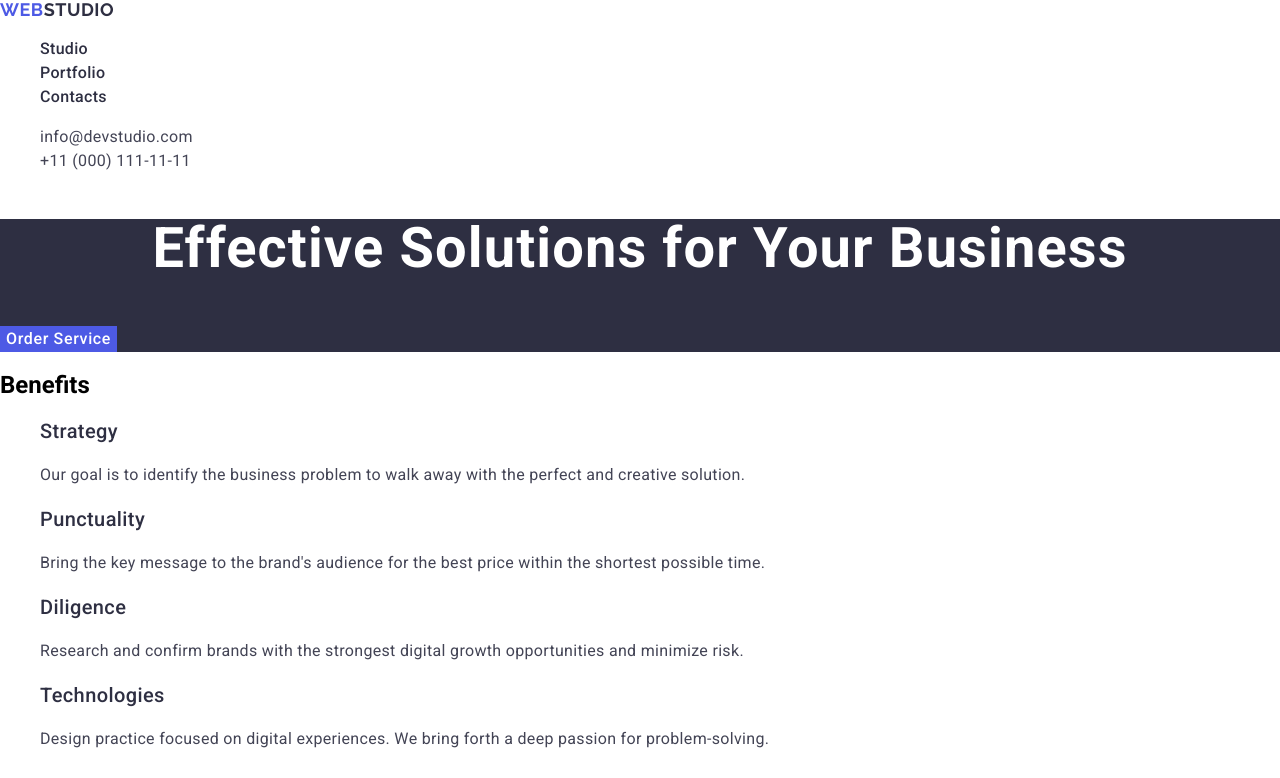
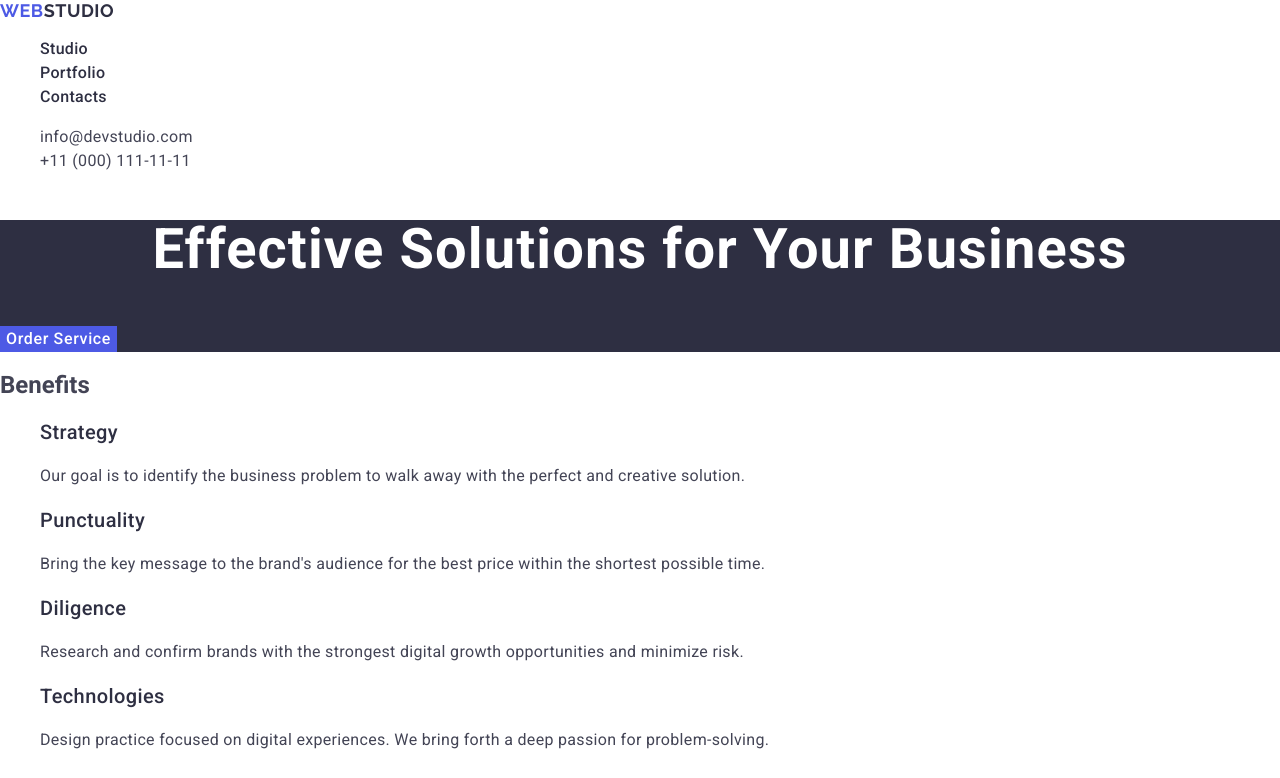
Before and after one commit to kitark13/goit-markup-hw-02, a plain HTML site: page index.html in a window 1280 px wide. Shown: the top 778 px of the page. Drawn offline with nearby package versions, Linux system fonts and the light colour scheme.

Commit message:
update mistakes

```diff
--- a/css/styles.css
+++ b/css/styles.css
@@ -1,30 +1,32 @@
 body {
   font-family: "Roboto", sans-serif;
+  color: #434455;
+  background-color: #ffffff;
 }
 
 ul {
   list-style-type: none;
 }
 
-.web {
-  font-family: "Raleway", sans-serif;
-  font-weight: 700;
-  font-size: 18px;
-
-  /* line-height: 21px; */
-  line-height: 1.16;
-  letter-spacing: 0.03em;
-  text-transform: uppercase;
-  color: #4d5ae5;
-  text-decoration: none;
-}
 .logo {
   font-family: "Raleway", sans-serif;
   font-weight: 700;
   font-size: 18px;
 
   /* line-height: 21px; */
-  line-height: 1.16;
+  line-height: 1.17;
+  letter-spacing: 0.03em;
+  text-transform: uppercase;
+  color: #4d5ae5;
+  text-decoration: none;
+}
+.studio {
+  font-family: "Raleway", sans-serif;
+  font-weight: 700;
+  font-size: 18px;
+
+  /* line-height: 21px; */
+  line-height: 1.17;
   letter-spacing: 0.03em;
   text-transform: uppercase;
   color: #2e2f42;
@@ -42,6 +44,9 @@ ul {
   text-decoration: none;
 }
 
+.contacts {
+  font-style: normal;
+}
 .address-item {
   font-weight: 400;
   font-size: 16px;
@@ -190,7 +195,7 @@ footer {
   background-color: #2e2f42;
 }
 
-.logo-footer {
+.studio-footer {
   font-weight: 700;
   font-size: 18px;
 
--- a/index.html
+++ b/index.html
@@ -20,15 +20,15 @@
     <header>
       <nav>
         <a href="./index.html" class="logo"
-          ><span class="web">Web</span>Studio</a
+          >Web<span class="studio">Studio</span></a
         >
         <ul>
-          <li><a href="" class="nav-item">Studio</a></li>
+          <li><a href="./index.html" class="nav-item">Studio</a></li>
           <li><a href="" class="nav-item">Portfolio</a></li>
           <li><a href="" class="nav-item">Contacts</a></li>
         </ul>
       </nav>
-      <address>
+      <address class="contacts">
         <ul>
           <li>
             <a href="mailto:info@devstudio.com" class="address-item"
@@ -193,8 +193,8 @@
       </section>
     </main>
     <footer>
-      <a href="./index.html" class="logo-footer"
-        ><span class="web">Web</span>Studio</a
+      <a href="./index.html" class="logo"
+        >Web<span class="studio-footer">Studio</span></a
       >
       <p class="footer-text">
         Increase the flow of customers and sales for your business with digital
```
